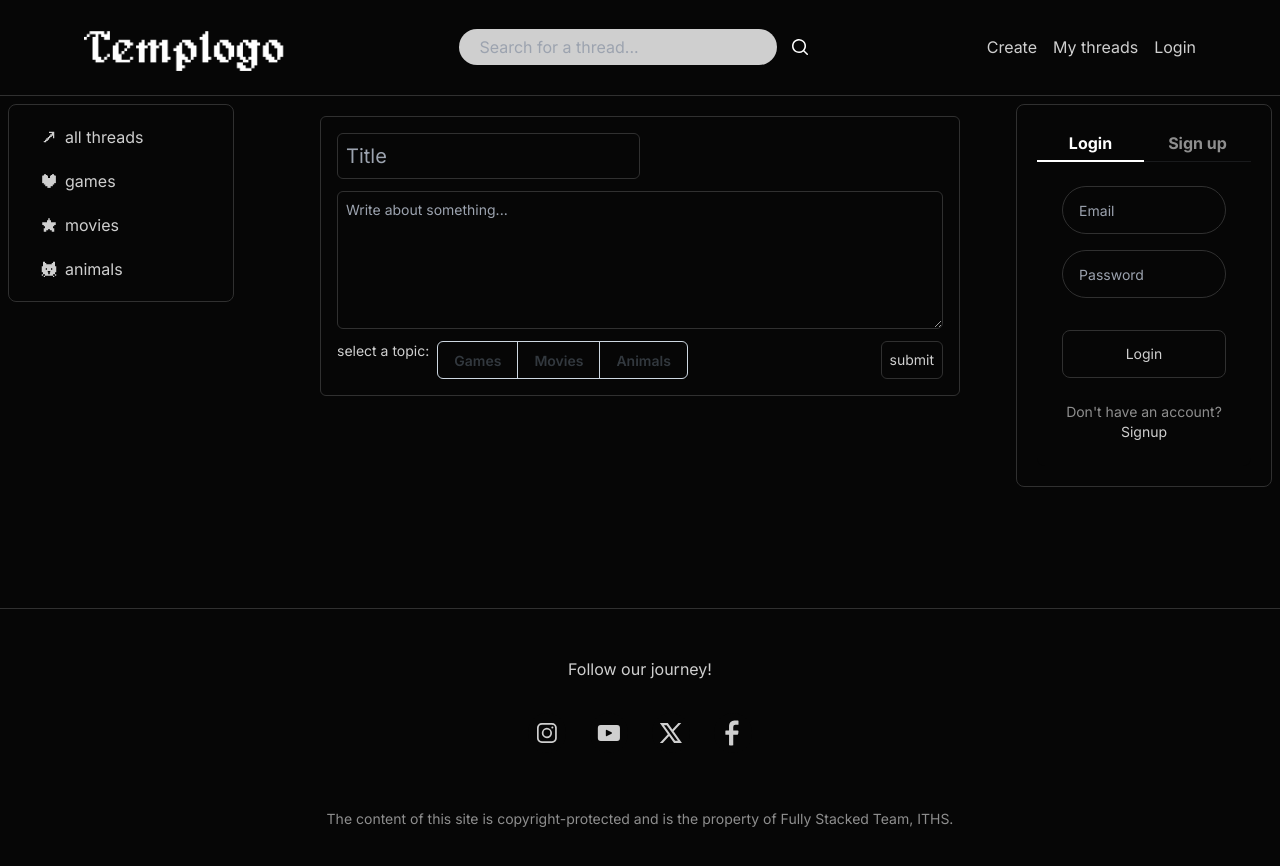
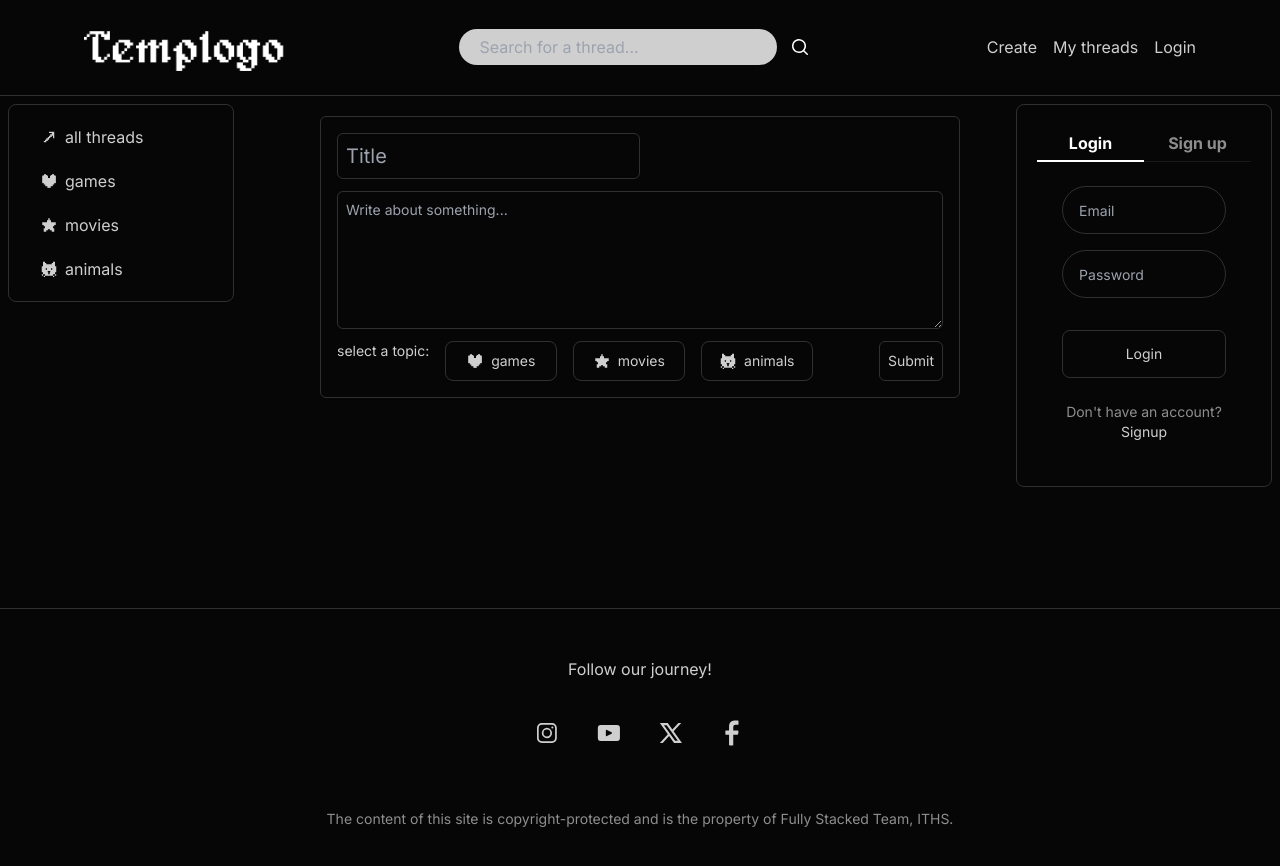
Before and after one commit to amilpsp/fullstack-frontend, a React (Vite) app: page /newThread in a window 1280 px wide. Shown: the top 866 px of the page. Built offline with nearby package versions, Linux system fonts and the light colour scheme.

Commit message:
missed a file lol

```diff
--- a/src/Pages/NewThread/NewThread.tsx
+++ b/src/Pages/NewThread/NewThread.tsx
@@ -1,7 +1,13 @@
-import Button from "@mui/joy/Button";
-import ButtonGroup from "@mui/joy/ButtonGroup";
+/* import Button from "@mui/joy/Button";
+import ButtonGroup from "@mui/joy/ButtonGroup"; */
 
+import SmTopicButtons from "../../Components/SmTopicButtons/SmTopicButtons";
 const NewThread = () => {
+	/* const [selectedTopic, setSelectedTopic] = React.useState(-1);
+	const handleClick = () => {
+		console.log("hello there");
+		return "hello there";
+	}; */
 	return (
 		<>
 			<form
@@ -25,15 +31,11 @@ const NewThread = () => {
 				<section className="flex justify-between gap-2">
 					<div className="flex gap-2">
 						<span className="">select a topic:</span>
-						<ButtonGroup aria-label="outlined primary button group">
-							<Button>Games</Button>
-							<Button>Movies</Button>
-							<Button>Animals</Button>
-						</ButtonGroup>
+						<SmTopicButtons />
 					</div>
 					<input
 						type="submit"
-						value="submit"
+						value="Submit"
 						className="bg-bgcol border rounded-md border-bordercol text-txtbright p-2"
 					/>
 				</section>
```
